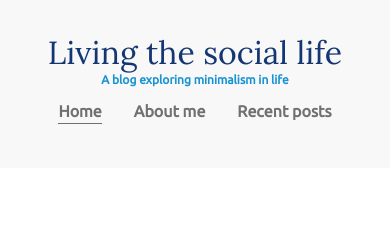
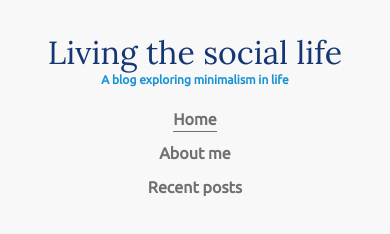
Before and after one commit to axtell5000/responsive-project, a plain HTML site: page index.html in a window 390 px wide. Drawn offline with Linux system fonts and the light colour scheme.

Commit message:
finish top nav, includes responsive stuff

```diff
--- a/css/styles.css
+++ b/css/styles.css
@@ -27,10 +27,16 @@ h1 {
 	width: 90%;
 }
 
+.container-nav {
+	display: flex;
+	justify-content: space-between;
+}
+
+
+
 header {
 	background: #f8f8f8;
 	padding: 2em 0;
-	text-align: center;
 }
 
 nav ul {
@@ -41,7 +47,7 @@ nav ul {
 }
 
 nav li {
-	margin: 0 1em;
+	margin-left: 2em;
 }
 
 nav a {
@@ -63,3 +69,23 @@ nav a:hover, nav a:focus {
 	color: #707070;
 	cursor: default;
 }
+
+
+@media (max-width: 675px) {
+	.container-nav {
+		flex-direction: column;
+		justify-content: center;
+	}
+
+	header {
+		text-align: center;
+	}
+
+	nav ul {
+		flex-direction: column;
+	}
+
+	nav li {
+		margin: .5em 0 ;
+	}
+}
--- a/index.html
+++ b/index.html
@@ -11,7 +11,7 @@
 	</head>
 	<body>
 		<header>
-			<div class="container"> <!-- Container starts-->
+			<div class="container container-nav"> <!-- Container starts-->
 				<div class="site-title">
 					<h1>Living the social life</h1>
 					<p class="subtitle">A blog exploring minimalism in life</p>
```
